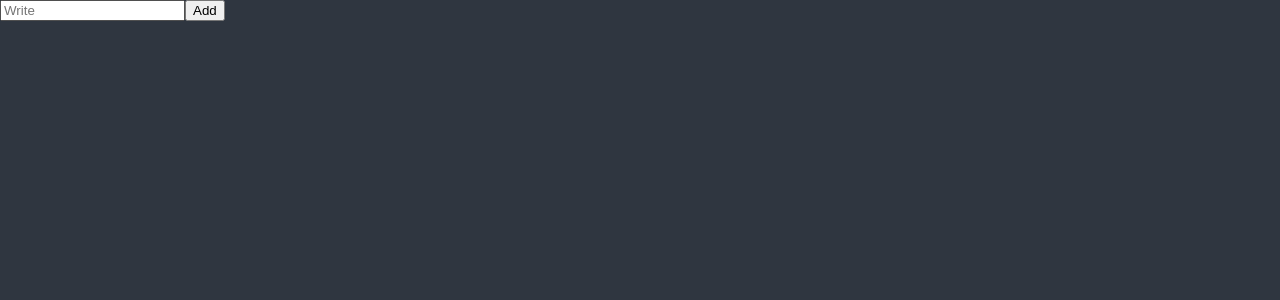
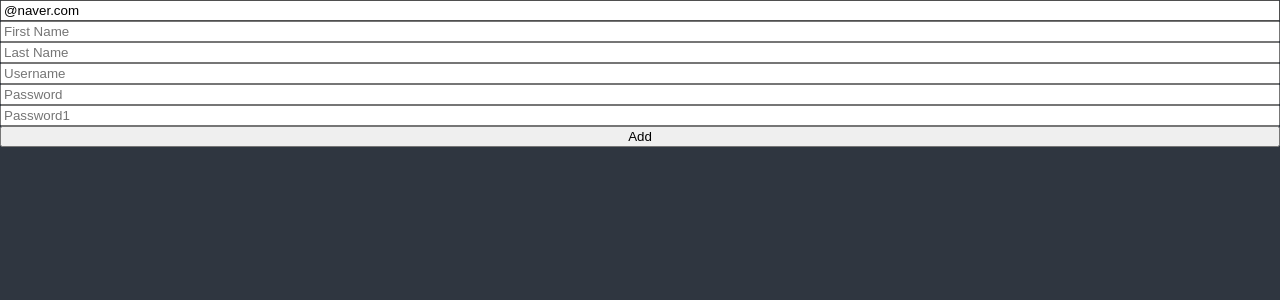
Before and after one commit to doriwon/oneflix_2022, a React (Create React App) app: page / in a window 1280 px wide. Shown: the top 300 px of the page. Built offline with nearby package versions, Linux system fonts and the light colour scheme.

Commit message:
#5.10 useForm

```diff
--- a/package.json
+++ b/package.json
@@ -16,6 +16,7 @@
     "react-apexcharts": "^1.3.9",
     "react-dom": "^17.0.2",
     "react-helmet": "^6.1.0",
+    "react-hook-form": "^7.27.0",
     "react-query": "^3.34.12",
     "react-router-dom": "^5.3.0",
     "react-scripts": "4.0.3",
--- a/src/ToDoList.tsx
+++ b/src/ToDoList.tsx
@@ -1,22 +1,130 @@
 import React, { useState } from "react";
+import { useForm } from "react-hook-form";
 
+interface IFrom {
+  email: string;
+  firstName: string;
+  lastName: string;
+  username: string;
+  password: string;
+  password1: string;
+  extraError?: string;
+}
 function ToDoList() {
-  const [toDo, setToDo] = useState("");
+  /*const [toDo, setToDo] = useState("");
+  const [toDoError, setToDoError] = useState("");
   const onChange = (event: React.FormEvent<HTMLInputElement>) => {
     const {
       currentTarget: { value },
     } = event;
     setToDo(value);
+    setToDoError("");
   };
   const onSubmit = (event: React.FormEvent<HTMLFormElement>) => {
     event.preventDefault();
     console.log(toDo);
+    if (toDo.length < 10) {
+      return setToDoError("더 길게 쓰시오");
+    }
+    console.log("확인");
   };
   return (
     <div>
-      <form>
+      <form onSubmit={onSubmit}>
         <input onChange={onChange} value={toDo} placeholder="Write" />
         <button>Add</button>
+        {toDoError !== "" ? toDoError : null}
+      </form>
+    </div>
+  );*/
+
+  const {
+    register,
+    watch,
+    handleSubmit,
+    setValue,
+    formState: { errors },
+    setError,
+  } = useForm<IFrom>({ defaultValues: { email: "@naver.com" } });
+  const onValid = (data: IFrom) => {
+    if (data.password !== data.password1) {
+      setError(
+        "password1",
+        { message: "Password are not the same." },
+        { shouldFocus: true } //오류 발생 시 포커스 커서 자동
+      );
+    }
+    setError("extraError", { message: "Server offline." });
+    setValue("email", "");
+  };
+  //console.log(watch()); //작성할 때마다 호출
+  console.log(errors); //에러 메세지 표시
+  return (
+    <div>
+      <form
+        style={{ display: "flex", flexDirection: "column" }}
+        onSubmit={handleSubmit(onValid)}
+      >
+        <input
+          {...register("email", {
+            required: "Email is required",
+            pattern: {
+              // 정규식 조건 걸기
+              value: /^[A-Za-z0-9._%+-]+@naver.com$/, //A~Z, 숫자, 부호 가능 + 네이버만 가능
+              message: "only naver allowed",
+            },
+          })}
+          placeholder="Email"
+        />
+        {/* ...register 가 반환하는 모든것들을 넣어줌 */}
+        <span>{errors?.email?.message}</span>
+        {/* 없을 경우도 있으니 ? 추가, 작성하는 도중 경고창 뜸 */}
+        <input
+          {...register("firstName", {
+            required: true,
+            validate: (value) =>
+              value.includes("son") ? 'no "son" allowed' : true, //son 이라는 텍스트 포함시 오류 메세지 노출
+          })}
+          placeholder="First Name"
+        />
+        <span>{errors?.firstName?.message}</span>
+        <input
+          {...register("lastName", {
+            required: "Write here",
+          })}
+          placeholder="Last Name"
+        />
+        <span>{errors?.lastName?.message}</span>
+        <input
+          {...register("username", {
+            required: "Write he2re",
+            validate: {
+              noSon: (value) =>
+                value.includes("jiwon") ? 'no "jiwon" allowed' : true,
+              noKim: (value) =>
+                value.includes("hawon") ? 'no "hawon" allowed' : true,
+            },
+          })}
+          placeholder="Username"
+        />
+        <span>{errors?.username?.message}</span>
+        <input
+          {...register("password", {
+            required: "Write here",
+            minLength: { value: 10, message: "write over 10" },
+          })}
+          placeholder="Password"
+        />
+        <span>{errors?.password?.message}</span>
+        <input
+          {...register("password1", {
+            required: "Password is required",
+          })}
+          placeholder="Password1"
+        />
+        <span>{errors?.password1?.message}</span>
+        <button>Add</button>
+        <span>{errors?.extraError?.message}</span>
       </form>
     </div>
   );
```
Also changed, not shown: 1 other file (tests, documents, lock files or other folders).
